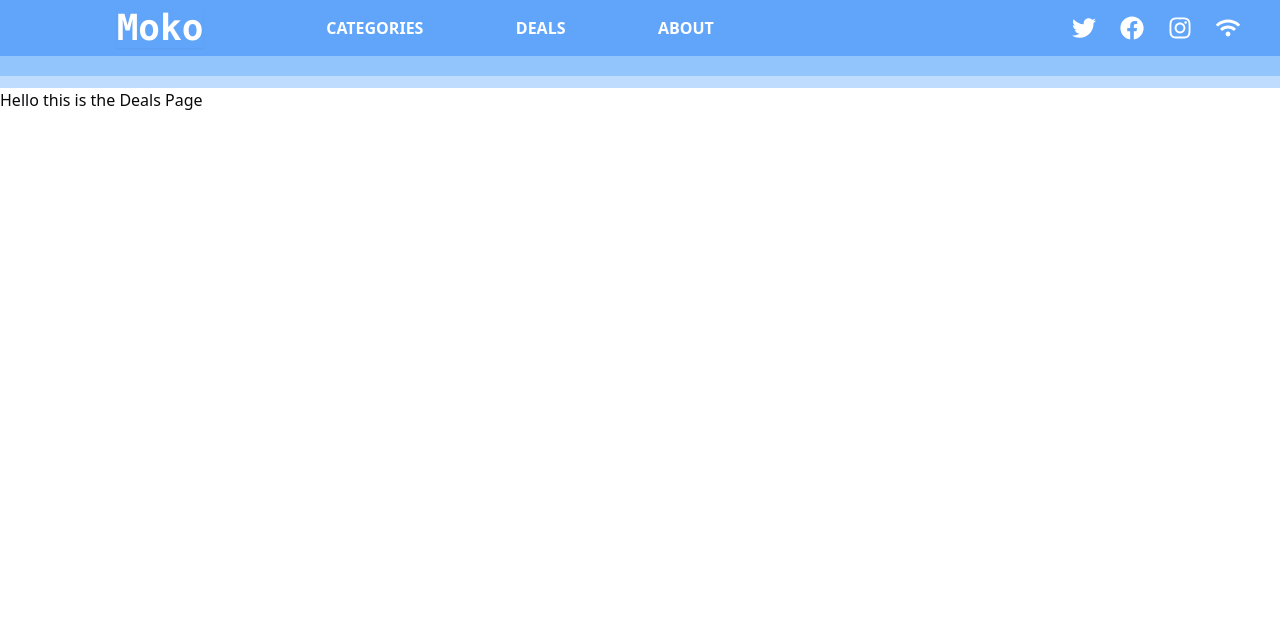
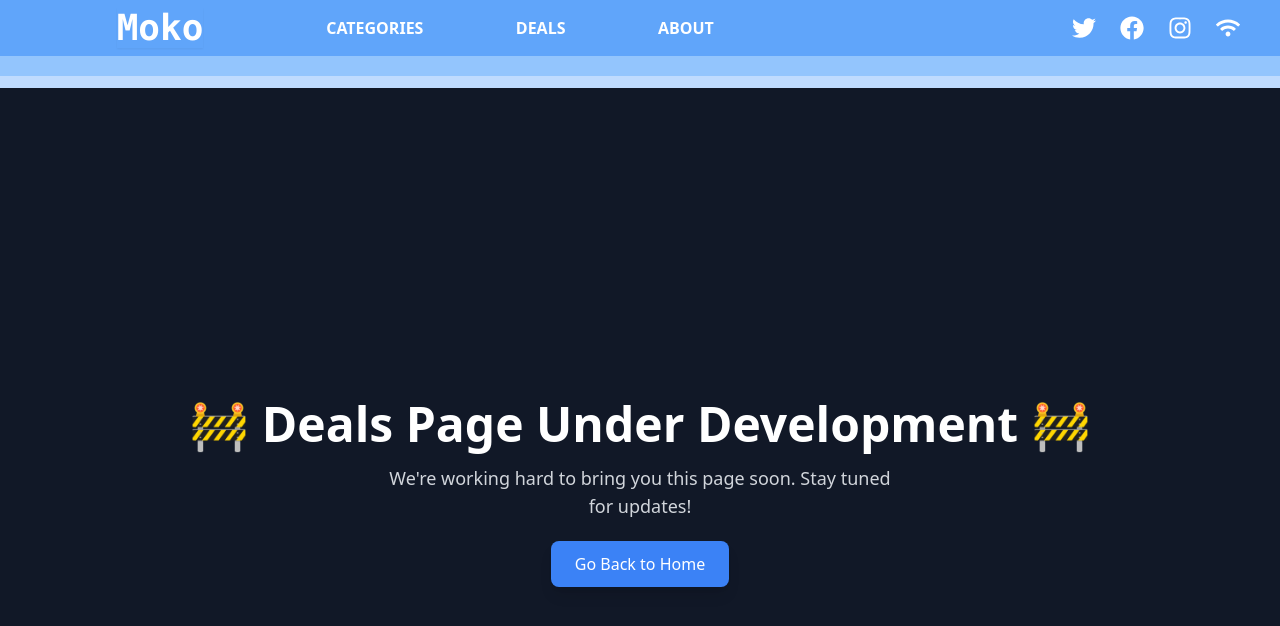
Before and after one commit to OR3L1676/moko-blog, a React (Vite) app: page /deals in a window 1280 px wide. Shown: the top 626 px of the page. Built offline with nearby package versions, Linux system fonts and the light colour scheme.

Commit message:
fix&feat: applied layout and creat development page for

```diff
--- a/src/App.tsx
+++ b/src/App.tsx
@@ -1,29 +1,24 @@
 import "./App.css";
-import NavBar from "./components/NavBar";
 import { BrowserRouter, Route, Routes } from "react-router";
 import About from "./pages/About";
 import Deals from "./pages/Deals";
 import Category from "./pages/Category";
 import Home from "./pages/Home";
 import Blog from "./pages/Blog";
+import Layout from "./pages/Layout";
 
 function App() {
   return (
     <>
       <BrowserRouter>
-        <div
-          about="header"
-          className="grid grid-cols-1 sticky top-0 right-0 z-10"
-        >
-          <NavBar />
-        </div>
-
         <Routes>
-          <Route index element={<Home />} />
-          <Route path="/categories" element={<Category />} />
-          <Route path="/about" element={<About />} />
-          <Route path="/deals" element={<Deals />} />
-          <Route path="/blog/:id" element={<Blog />} />
+          <Route path="/" element={<Layout />}>
+            <Route index element={<Home />} />
+            <Route path="/categories" element={<Category />} />
+            <Route path="/about" element={<About />} />
+            <Route path="/deals" element={<Deals />} />
+            <Route path="/blog/:id" element={<Blog />} />
+          </Route>
         </Routes>
       </BrowserRouter>
     </>
--- a/src/components/NavBar.tsx
+++ b/src/components/NavBar.tsx
@@ -13,29 +13,61 @@ const NavBar = () => {
           <div className="flex justify-start sm:justify-center">
             <NavLink
               to="/"
-              className="text-white font-bold font-mono text-4xl shadow-custom-multi shadow-sm"
+              className="text-white font-bold font-mono text-4xl shadow-custom-multi shadow-sm hover:scale-125 transition"
             >
               Moko
             </NavLink>
           </div>
           <div className="hidden sm:flex sm:justify-around sm:items-center sm:max-w-[500px] sm:text-white">
-            <NavLink to="/categories" className="font-bold">
+            <NavLink
+              to="/categories"
+              className="font-bold hover:scale-125 transition"
+            >
               CATEGORIES
             </NavLink>
-            <NavLink to="/deals" className="font-bold">
+            <NavLink
+              to="/deals"
+              className="font-bold hover:scale-125 transition"
+            >
               DEALS
             </NavLink>
-            <NavLink to="/about" className="font-bold">
+            <NavLink
+              to="/about"
+              className="font-bold hover:scale-125 transition"
+            >
               ABOUT
             </NavLink>
           </div>
         </div>
         <div className="flex justify-end items-center">
           <div className="grid grid-cols-4 gap-6 text-white text-2xl">
-            <FaTwitter />
-            <FaFacebook />
-            <FaInstagram />
-            <FaWifi />
+            <a
+              href="https://www.youtube.com/watch?v=dQw4w9WgXcQ"
+              className="hover:scale-150 transition"
+            >
+              <FaTwitter />
+            </a>
+
+            <a
+              href="https://www.youtube.com/watch?v=dQw4w9WgXcQ"
+              className="hover:scale-150 transition"
+            >
+              <FaFacebook />
+            </a>
+
+            <a
+              href="https://www.youtube.com/watch?v=dQw4w9WgXcQ"
+              className="hover:scale-150 transition"
+            >
+              <FaInstagram />
+            </a>
+
+            <a
+              href="https://www.youtube.com/watch?v=dQw4w9WgXcQ"
+              className="hover:scale-150 transition"
+            >
+              <FaWifi />
+            </a>
           </div>
         </div>
       </div>
--- a/src/pages/About.tsx
+++ b/src/pages/About.tsx
@@ -3,9 +3,9 @@ import image from "../assets/about-src/networking-media-sharing-icons-graphic-co
 const About = () => {
   return (
     <div className="grid grid-cols-1 md:grid-cols-2 h-screen overflow-hidden fixed top-0 left-0 w-full">
-      <div className="bg-blue-200 flex flex-col items-center justify-center p-8">
-        <h1 className="text-white text-4xl font-bold mb-5">About Us</h1>
-        <p className="text-white text-3xl font-normal">
+      <div className="bg-gray-900 flex flex-col items-center justify-center p-8">
+        <h1 className="text-white text-5xl font-bold mb-5">About Us ℹ️</h1>
+        <p className="text-white text-lg max-w-xl font-normal">
           Lorem ipsum dolor sit amet consectetur adipisicing elit. Error officia
           temporibus possimus. Rerum laborum officia cupiditate corrupti minus
           quisquam dolor repellat reprehenderit officiis? Optio totam ut
--- a/src/pages/Category.tsx
+++ b/src/pages/Category.tsx
@@ -1,5 +1,11 @@
+import OnDevelopment from "./OnDevelopment";
+
 const Category = () => {
-  return <div>hello this is the Category Page</div>;
+  return (
+    <div>
+      <OnDevelopment developmentPageName="Categories" />
+    </div>
+  );
 };
 
 export default Category;
--- a/src/pages/Deals.tsx
+++ b/src/pages/Deals.tsx
@@ -1,7 +1,11 @@
-import React from "react";
+import OnDevelopment from "./OnDevelopment";
 
 const Deals = () => {
-  return <div>Hello this is the Deals Page</div>;
+  return (
+    <div>
+      <OnDevelopment developmentPageName="Deals" />
+    </div>
+  );
 };
 
 export default Deals;
--- /dev/null
+++ b/src/pages/Layout.tsx
@@ -0,0 +1,17 @@
+import NavBar from "@/components/NavBar";
+import { Outlet } from "react-router";
+
+const Layout = () => {
+  return (
+    <div>
+      <header className="grid grid-cols-1 sticky top-0 right-0 z-10">
+        <NavBar />
+      </header>
+      <main>
+        <Outlet />
+      </main>
+    </div>
+  );
+};
+
+export default Layout;
--- /dev/null
+++ b/src/pages/OnDevelopment.tsx
@@ -0,0 +1,25 @@
+interface Props {
+  developmentPageName: string;
+}
+const OnDevelopment = ({ developmentPageName }: Props) => {
+  return (
+    <div className="flex flex-col items-center justify-center min-h-screen bg-gray-900 text-white text-center p-8">
+      <h1 className="text-5xl font-bold mb-4">
+        🚧 {developmentPageName} Page Under Development 🚧
+      </h1>
+      <p className="text-lg text-gray-300 max-w-lg">
+        We're working hard to bring you this page soon. Stay tuned for updates!
+      </p>
+      <div className="mt-8">
+        <a
+          href="/"
+          className="px-6 py-3 bg-blue-500 hover:bg-blue-600 text-white rounded-lg shadow-lg transition"
+        >
+          Go Back to Home
+        </a>
+      </div>
+    </div>
+  );
+};
+
+export default OnDevelopment;
```
